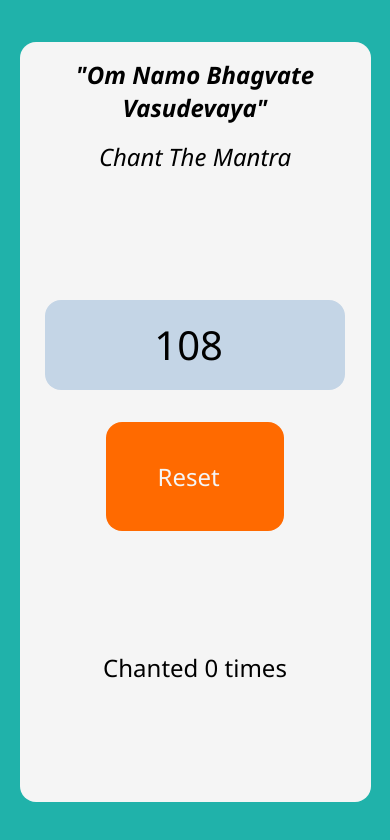
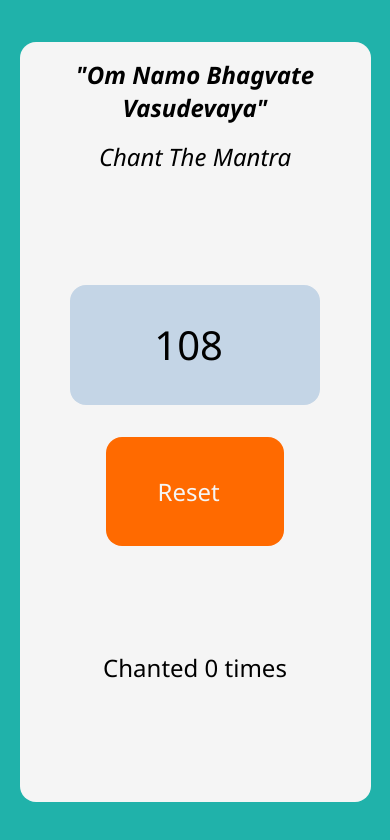
Before and after one commit to harshKhatri08/Krishna-Counter, a plain HTML site: page index.html in a window 390 px wide. Drawn offline with Linux system fonts and the light colour scheme.

Commit message:
Adjust dimensions of #count element in style.css

```diff
--- a/style.css
+++ b/style.css
@@ -108,7 +108,7 @@ h3{
     }
 
    #count{
-       width:300px;
-       height:90px;
+       width:250px;
+       height:120px;
 
 }
```
